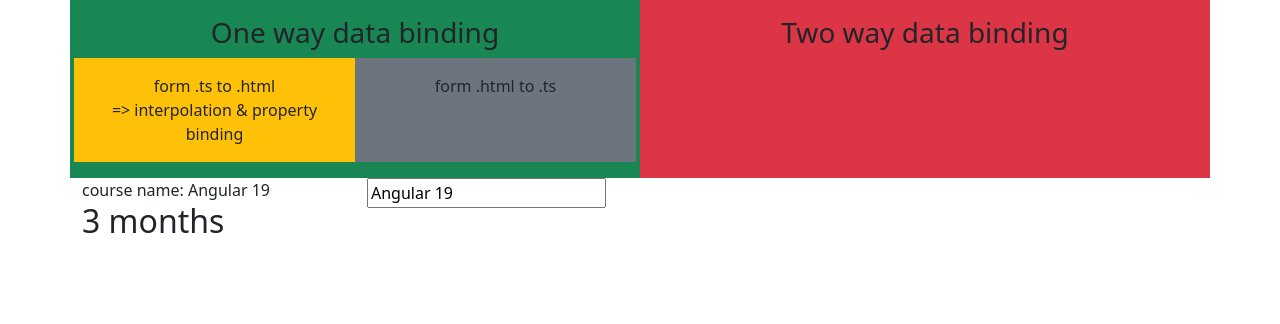
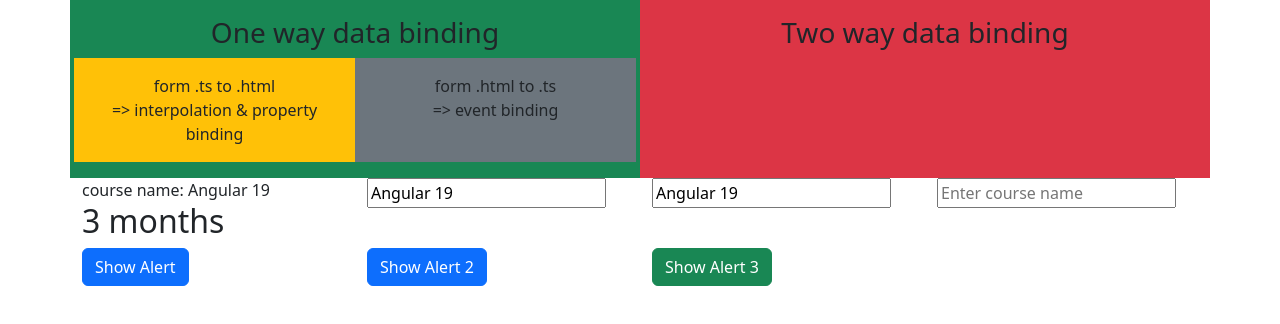
Before and after one commit to Rubipatel1989/angular19-first, an Angular app: page / in a window 1280 px wide. Shown: the top 324 px of the page. Built offline with nearby package versions, Linux system fonts and the light colour scheme.

Commit message:
One Way Data Binding Finished

```diff
--- a/src/app/components/data-binding/data-binding.component.html
+++ b/src/app/components/data-binding/data-binding.component.html
@@ -9,6 +9,8 @@
             </div>
             <div class="col-6 bg-secondary p-3">
                 form .html to .ts
+                <br>
+                => event binding
             </div>
         </div>
     </div>
@@ -20,9 +22,32 @@
     <div class="col-3">
         course name: {{courseName}}<br>
         <h2>{{courseDuration}}</h2>
-
     </div>
     <div class="col-3">
         <input type="text" value="{{courseName}}">
-
+    </div>
+    <div class="col-3">
+        <input type="text" [value]="courseName">
+    </div>
+    <div [class]="clsName">
+        <input type="text" [placeholder]="placeholder">
+    </div>
 </div>
+<div class="row">
+    <div class="col-3">
+        <button class="btn btn-primary"(click)="showAlert()">Show Alert</button>
+    </div>
+    <div class="col-3">
+        <button class="btn btn-primary" (click)="showMessage('I am best')">Show Alert 2</button>
+    </div>
+    <div class="col-3">
+        <button class="btn btn-success" (click)="showMessage('I am not best')">Show Alert 3</button>
+    </div>
+    <!-- <div class="col-3">
+        <select class="form-control" (change)="showMessage($event.target.value)">
+            <option value="Angular">Angular</option>
+            <option value="React">React</option>
+            <option value="Vue">Vue</option>
+        </select>
+    </div> -->
+</div>
--- a/src/app/components/data-binding/data-binding.component.ts
+++ b/src/app/components/data-binding/data-binding.component.ts
@@ -1,12 +1,23 @@
 import { Component } from '@angular/core';
+import { FormsModule } from '@angular/forms';
 
 @Component({
   selector: 'app-data-binding',
-  imports: [],
+  imports: [FormsModule],
   templateUrl: './data-binding.component.html',
   styleUrl: './data-binding.component.css'
 })
 export class DataBindingComponent {
-courseName: string = 'Angular 19';
-courseDuration: string = '3 months';
+  courseName: string = 'Angular 19';
+  courseDuration: string = '3 months';
+  clsName = 'col-3';
+  placeholder = 'Enter course name';
+
+  showAlert(){
+    alert('Alert from data binding');
+  }
+  showMessage(message: string){
+    alert(message);
+  }
+
 }
```
Also changed, not shown: 1 other file (tests, documents, lock files or other folders).
